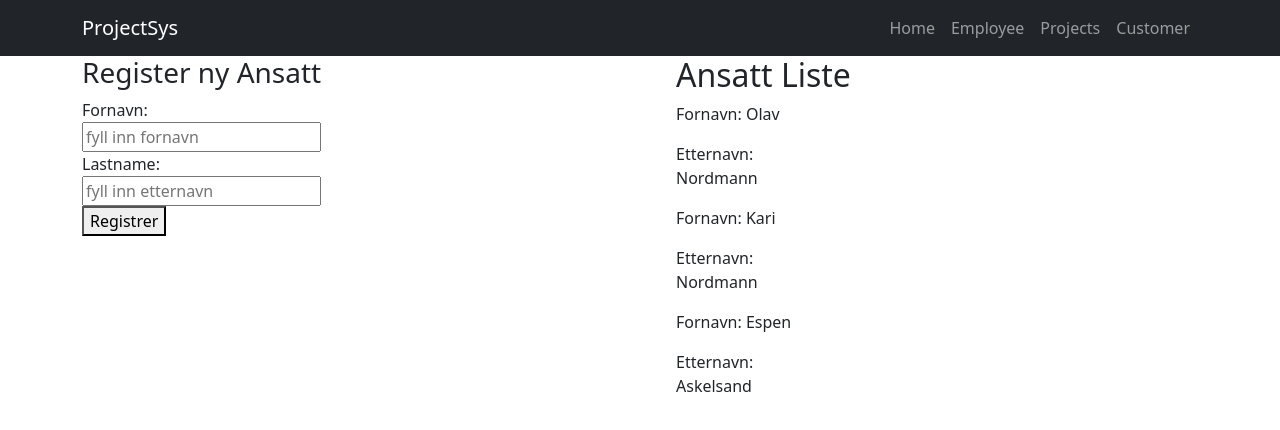
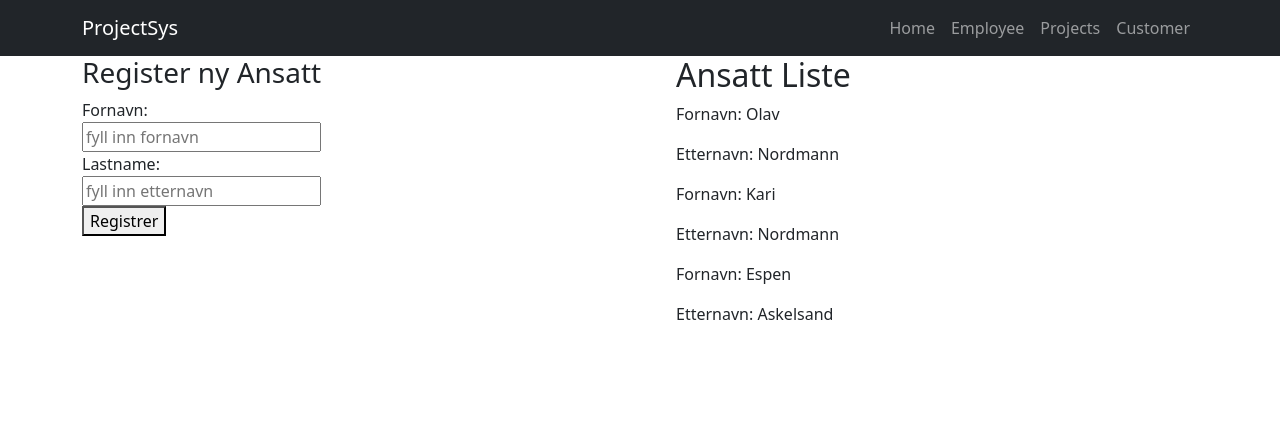
Before and after one commit to WhoCanThisBe/PGR305_WebUtv3_innlevering, a React (Create React App) app: page /employee in a window 1280 px wide. Shown: the top 430 px of the page. Built offline with nearby package versions, Linux system fonts and the light colour scheme.

Commit message:
Added key for the children

```diff
--- a/src/components/Employee/EmployeeList.tsx
+++ b/src/components/Employee/EmployeeList.tsx
@@ -2,7 +2,6 @@ import {FC, useContext, useState} from "react";
 import { Container, Row, Col } from "react-bootstrap";
 import {IEmployee} from "../../interfaces/interfaces";
 import EmployeeItem from "./EmployeeItem";
-import EmployeeForm from "./EmployeeForm";
 import {EmployeeContext} from "../../contexts/EmployeeContext";
 import {EmployeeContextType} from "../../types/EmployeeContextType";
 
@@ -14,9 +13,10 @@ const EmployeeList: FC = () => {
     const{employeeList} = useContext(EmployeeContext) as EmployeeContextType;
 
     const showEmployeeList = () =>{
-        return employeeList.map((employee,key) =>{
+        return employeeList.map((employee,thisKey) =>{
             return(
-                    <Col md={6} lg={4} xl={3} key={key}>
+                    //so I dont forget
+                    <Col key={thisKey}>
                        <EmployeeItem firstName={employee.firstName} lastName={employee.lastName}/>
                     </Col>
             )
```
